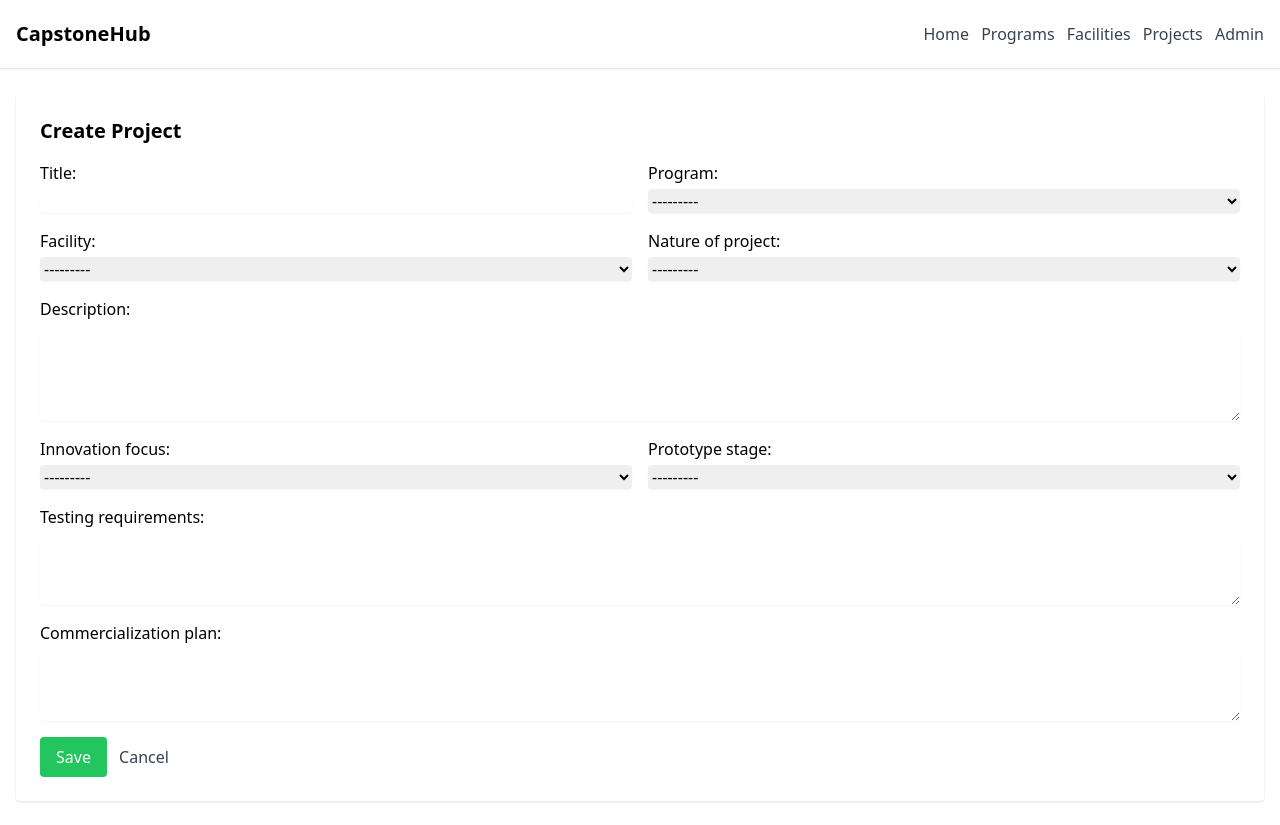
After one commit to firidaus/Group14-Advanced-Programming, a Django app: page /projects/create/ in a window 1280 px wide. The commit adds this page. Run offline with Django 5.2, Linux system fonts and the light colour scheme; data comes from the database, SQL or seed files in the repository; data that the repository does not hold is empty; style sheets or scripts are compiled from the project's sources; some libraries are stand-ins or nearby versions.

Commit message:
project entity

```diff
--- /dev/null
+++ b/capstone_project/core/controllers/project_controller.py
@@ -0,0 +1,45 @@
+
+from django.shortcuts import render, get_object_or_404, redirect
+from core.models.project import Project
+from core.forms.project_form import ProjectForm
+
+
+def project_list(request):
+    projects = Project.objects.select_related("program", "facility").all()
+    return render(request, "project/list.html", {"projects": projects})
+
+
+def project_detail(request, pk):
+    project = get_object_or_404(Project, pk=pk)
+    return render(request, "project/detail.html", {"project": project})
+
+
+def project_create(request):
+    if request.method == "POST":
+        form = ProjectForm(request.POST)
+        if form.is_valid():
+            form.save()
+            return redirect("core:project_list")
+    else:
+        form = ProjectForm()
+    return render(request, "project/form.html", {"form": form})
+
+
+def project_update(request, pk):
+    project = get_object_or_404(Project, pk=pk)
+    if request.method == "POST":
+        form = ProjectForm(request.POST, instance=project)
+        if form.is_valid():
+            form.save()
+            return redirect("core:project_detail", pk=project.ProjectId)
+    else:
+        form = ProjectForm(instance=project)
+    return render(request, "project/form.html", {"form": form, "project": project})
+
+
+def project_delete(request, pk):
+    project = get_object_or_404(Project, pk=pk)
+    if request.method == "POST":
+        project.delete()
+        return redirect("core:project_list")
+    return render(request, "project/confirm_delete.html", {"project": project})
--- /dev/null
+++ b/capstone_project/core/forms/project_form.py
@@ -0,0 +1,18 @@
+from django import forms
+from core.models.project import Project
+
+class ProjectForm(forms.ModelForm):
+    class Meta:
+        model = Project
+        fields = '__all__'
+        widgets = {
+            'title': forms.TextInput(attrs={'class': 'mt-1 block w-full rounded border-gray-300 shadow-sm focus:ring-indigo-500 focus:border-indigo-500'}),
+            'program': forms.Select(attrs={'class': 'mt-1 block w-full rounded border-gray-300 shadow-sm'}),
+            'facility': forms.Select(attrs={'class': 'mt-1 block w-full rounded border-gray-300 shadow-sm'}),
+            'nature_of_project': forms.Select(attrs={'class': 'mt-1 block w-full rounded border-gray-300 shadow-sm'}),
+            'description': forms.Textarea(attrs={'class': 'mt-1 block w-full rounded border-gray-300 shadow-sm', 'rows': 4}),
+            'innovation_focus': forms.Select(attrs={'class': 'mt-1 block w-full rounded border-gray-300 shadow-sm'}),
+            'prototype_stage': forms.Select(attrs={'class': 'mt-1 block w-full rounded border-gray-300 shadow-sm'}),
+            'testing_requirements': forms.Textarea(attrs={'class': 'mt-1 block w-full rounded border-gray-300 shadow-sm', 'rows': 3}),
+            'commercialization_plan': forms.Textarea(attrs={'class': 'mt-1 block w-full rounded border-gray-300 shadow-sm', 'rows': 3}),
+        }
--- /dev/null
+++ b/capstone_project/core/models/project.py
@@ -0,0 +1,37 @@
+from django.db import models
+from core.models.program import Program
+from core.models.Faciltymodels import Facility
+
+
+class Project(models.Model):
+    ProjectId = models.AutoField(primary_key=True)
+    program = models.ForeignKey(Program, on_delete=models.CASCADE, related_name="projects")
+    facility = models.ForeignKey(Facility, on_delete=models.CASCADE, related_name="projects")
+
+    title = models.CharField(max_length=200)
+    nature_of_project = models.CharField(max_length=100, choices=[
+        ("Research", "Research"),
+        ("Prototype", "Prototype"),
+        ("Applied Work", "Applied Work"),
+    ])
+    description = models.TextField(blank=True)
+    innovation_focus = models.CharField(max_length=200,  choices=[
+        ("IoT devices", "IoT devices"),
+        ("Smart Home", "Smart Home"),
+        ("Renewable Energy", "Renewable Energy"),
+    ])
+    prototype_stage = models.CharField(max_length=100, choices=[
+        ("Concept", "Concept"),
+        ("Prototype", "Prototype"),
+        ("MVP", "MVP"),
+        ("Market Launch", "Market Launch"),
+    ])
+    testing_requirements = models.TextField(blank=True)
+    commercialization_plan = models.TextField(blank=True)
+
+    class Meta:
+        verbose_name = "Project"
+        verbose_name_plural = "Projects"
+
+    def __str__(self):
+        return self.title
--- a/capstone_project/core/templates/base.html
+++ b/capstone_project/core/templates/base.html
@@ -22,6 +22,7 @@
           <a class="text-gray-700 hover:text-gray-900" href="/">Home</a>
           <a class="text-gray-700 hover:text-gray-900" href="{% url 'core:program_list' %}">Programs</a>
           <a class="text-gray-700 hover:text-gray-900" href="{% url 'core:facility_list' %}">Facilities</a>
+          <a class="text-gray-700 hover:text-gray-900" href="{% url 'core:project_list' %}">Projects</a>
           <a class="text-gray-700 hover:text-gray-900" href="/admin/">Admin</a>
         </div>
       </div>
--- /dev/null
+++ b/capstone_project/core/templates/project/form.html
@@ -0,0 +1,27 @@
+{% extends 'base.html' %}
+
+{% block title %}{% if project %}Edit Project{% else %}Create Project{% endif %}{% endblock %}
+
+{% block content %}
+<div class="bg-white p-6 rounded shadow">
+    <h3 class="text-xl font-bold mb-4">{% if project %}Edit Project{% else %}Create Project{% endif %}</h3>
+
+    <form method="post">{% csrf_token %}
+        <div class="grid grid-cols-1 md:grid-cols-2 gap-4">
+            <div>{{ form.title.label_tag }}{{ form.title }}</div>
+            <div>{{ form.program.label_tag }}{{ form.program }}</div>
+            <div>{{ form.facility.label_tag }}{{ form.facility }}</div>
+            <div>{{ form.nature_of_project.label_tag }}{{ form.nature_of_project }}</div>
+            <div class="md:col-span-2">{{ form.description.label_tag }}{{ form.description }}</div>
+            <div>{{ form.innovation_focus.label_tag }}{{ form.innovation_focus }}</div>
+            <div>{{ form.prototype_stage.label_tag }}{{ form.prototype_stage }}</div>
+            <div class="md:col-span-2">{{ form.testing_requirements.label_tag }}{{ form.testing_requirements }}</div>
+            <div class="md:col-span-2">{{ form.commercialization_plan.label_tag }}{{ form.commercialization_plan }}</div>
+        </div>
+        <div class="mt-4">
+            <button type="submit" class="bg-green-500 text-white px-4 py-2 rounded hover:bg-green-600">Save</button>
+            <a href="{% url 'core:project_list' %}" class="ml-2 text-gray-700 hover:underline">Cancel</a>
+        </div>
+    </form>
+</div>
+{% endblock %}
--- a/capstone_project/core/urls.py
+++ b/capstone_project/core/urls.py
@@ -1,7 +1,7 @@
 from django.urls import path
 from core.controllers import program_controller as pc
 from core.controllers import Facility_controller as fa
-
+from core.controllers import project_controller as pr
 
 app_name = 'core'
 
@@ -17,4 +17,10 @@ urlpatterns = [
     path('facilities/<int:pk>/',fa.facility_detail, name='facility_detail'),
     path('facilities/<int:pk>/edit/', fa.facility_update, name='facility_update'),
     path('facilities/<int:pk>/delete/', fa.facility_delete, name='facility_delete'),
+
+    path('projects/', pr.project_list, name='project_list'),
+    path('projects/create/', pr.project_create, name='project_create'),
+    path('projects/<int:pk>/', pr.project_detail, name='project_detail'),
+    path('projects/<int:pk>/edit/', pr.project_update, name='project_update'),
+    path('projects/<int:pk>/delete/', pr.project_delete, name='project_delete'),
 ]
```
Also changed, not shown: capstone_project/core/templates/project/confirm_delete.html (added, +50 -0 lines), capstone_project/core/templates/project/detail.html (added, +50 -0 lines), capstone_project/core/templates/project/list.html (added, +43 -0 lines), capstone_project/core/migrations/0004_project.py (added), capstone_project/core/migrations/0005_rename_facility_project_faciltymodels_and_more.py (added), capstone_project/core/migrations/0006_rename_faciltymodels_project_facility.py (added).
